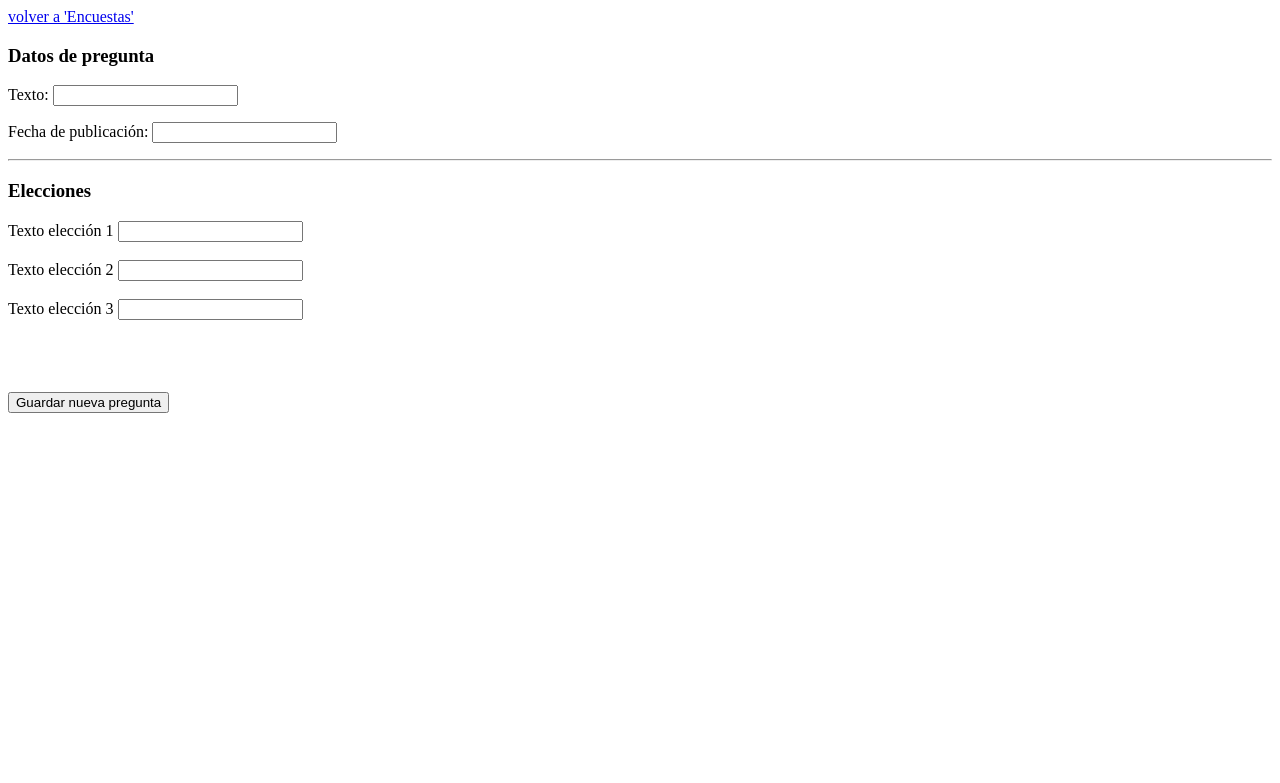
After one commit to IvanMarquezGarcia/django_tutorial, a Django app: page /encuestas/pregunta_agregar/ in a window 1280 px wide. The commit adds this page. Shown: the top 783 px of the page. Run offline with Django 4.2, Linux system fonts and the light colour scheme.

Commit message:
Mejora agregada

```diff
--- a/mysite/encuestas/models.py
+++ b/mysite/encuestas/models.py
@@ -26,7 +26,6 @@ class Pregunta(models.Model):
 		ordering = ['-fec_pub']
 
 
-
 class Eleccion(models.Model):
 	pregunta = models.ForeignKey(Pregunta, on_delete=models.CASCADE)
 	texto = models.CharField(max_length = 200)
--- a/mysite/encuestas/templates/encuestas/genericas/detalles.html
+++ b/mysite/encuestas/templates/encuestas/genericas/detalles.html
@@ -1,5 +1,6 @@
-<p><a href="{% url 'encuestas:encuestas' %}">volver a 'Encuestas'</a></p>
-<p><a href="{% url 'encuestas:resultados' pregunta.id %}">resultados</a></p>
+<a href="{% url 'encuestas:encuestas' %}">volver a 'Encuestas'</a><br><br>
+<a href="{% url 'encuestas:resultados' pregunta.id %}">resultados</a><br><br>
+<a href="{% url 'encuestas:eleccion_agregar' pregunta.id %}">agregar elecci&oacute;n</a><br><br>
 <!--
 <h1>Pregunta '{{ pregunta.texto }}'</h1>
 
--- a/mysite/encuestas/templates/encuestas/genericas/index_app.html
+++ b/mysite/encuestas/templates/encuestas/genericas/index_app.html
@@ -3,7 +3,8 @@
 <link rel="stylesheet" type"text/css" href="{% static 'encuestas/style.css' %}">
 
 <h1>{{ titulo }}</h1>
-
+<!-- añadido como mejora de Django Tutorial -->
+<p>&nbsp &nbsp &nbsp <a href = "{% url 'encuestas:pregunta_agregar' %}">Agregar pregunta</a></p>
 
 {% if lista %}
 	<ul>
--- /dev/null
+++ b/mysite/encuestas/templates/encuestas/genericas/pregunta_agregar.html
@@ -0,0 +1,30 @@
+<html>
+	<head>
+		<title>Agregar Pregunta</title>
+	</head>
+
+	<body>
+		<p><a href="{% url 'encuestas:encuestas' %}">volver a 'Encuestas'</a></p>
+
+		<form method = "post">{% csrf_token %}
+			<h3>Datos de pregunta</h3>
+			{{ form.as_p }}
+			<hr>
+			<h3>Elecciones</h3>
+			<label for = "texto_eleccion1">Texto elección 1</label>
+			<input type = "text" name = "texto_eleccion1">
+			<br><br>
+
+			<label for = "texto_eleccion2">Texto elección 2</label>
+			<input type = "text" name = "texto_eleccion2">
+			<br><br>
+
+			<label for = "texto_eleccion3">Texto elección 3</label>
+			<input type = "text" name = "texto_eleccion3">
+			<br><br>
+
+			<br><br><br>
+			<input type = "submit" value = "Guardar nueva pregunta">
+		</form>
+	</body>
+</html>
--- a/mysite/encuestas/urls.py
+++ b/mysite/encuestas/urls.py
@@ -9,7 +9,9 @@ urlpatterns = [
 	path('', views.portal, name = 'portal'), 	# esto debería estar en la app de login, pero no tengo
 	path('portal/', views.portal, name = 'portal'), # esto debería estar en la app de login, pero no tengo
 	path('encuestas/',  views.IndexView.as_view(), name = 'encuestas'),
+	path('encuestas/pregunta_agregar/', views.AgregarPreguntaView.as_view(), name = 'pregunta_agregar'), # agregado como mejora de Django Tutorial
 	path('encuestas/<int:pk>/', views.DetailView.as_view(), name = 'detalles'),
+	path('encuestas/<int:pk>/eleccion_agregar/', views.AgregarEleccionView.as_view(), name = 'eleccion_agregar'), # agregado como mejora de Django Tutorial
 	path('encuestas/<int:pk>/resultados/', views.ResultsView.as_view(), name = 'resultados'),
 	path('encuestas/<int:id_pregunta>/votar/', views.votar, name = 'votar'), # esta de momento no es genérica porque no es similar
 ]
--- a/mysite/encuestas/views.py
+++ b/mysite/encuestas/views.py
@@ -2,7 +2,7 @@ from django.shortcuts import render, get_object_or_404
 
 from django.http import HttpResponse, HttpResponseRedirect
 
-from django.urls import reverse
+from django.urls import reverse, reverse_lazy
 
 from encuestas.models import Pregunta, Eleccion
 
@@ -16,11 +16,10 @@ from django.utils import timezone
 
 # Create your views here.
 #	-- VISTAS GENÉRICAS --
-def portal(request): # probar y borrar
+def portal(request):
 	ultimas_cinco_preguntas = Pregunta.objects.order_by('-fec_pub')[:5]
 	context = {'ultimas_cinco_preguntas': ultimas_cinco_preguntas, 'titulo': 'Inicio del sitio', 'app_name': 'portal'}
 	return render(request, 'encuestas/portal.html', context)
-
 
 class IndexView(generic.ListView):
 #	template_name = 'encuestas/genericas/index_app.html'
@@ -51,6 +50,49 @@ class DetailView(generic.DetailView):
 class ResultsView(generic.DetailView):
 	model = Pregunta
 	template_name = 'encuestas/genericas/resultados.html'
+
+# agregado como mejora de Django Tutorial
+class AgregarPreguntaView(generic.CreateView):
+	model = Pregunta
+	fields = ['texto', 'fec_pub']
+	template_name_suffix = '_agregar'
+	template_name = 'encuestas/genericas/pregunta_agregar.html'
+
+	def get_success_url(self):
+        	return reverse('encuestas:encuestas', kwargs={})
+
+	def post(self, request, *args, **kwargs):
+		pregunta = Pregunta(texto = request.POST.get("texto"), fec_pub = request.POST.get("fec_pub"))
+		pregunta.save()
+		pregunta.eleccion_set.create(texto = request.POST.get("texto_eleccion1"), votos = 0)
+		pregunta.eleccion_set.create(texto = request.POST.get("texto_eleccion2"), votos = 0)
+		pregunta.eleccion_set.create(texto = request.POST.get("texto_eleccion3"), votos = 0)
+		return HttpResponseRedirect(reverse_lazy('encuestas:encuestas'))
+
+# agregado como mejora de Django Tutorial
+class AgregarEleccionView(generic.CreateView):
+	model = Eleccion
+	fields = ['texto', 'votos']
+	template_name_suffix = '_agregar'
+	template_name = 'encuestas/genericas/eleccion_agregar.html'
+
+	def get_context_data(self, **kwargs):
+		context = super().get_context_data(**kwargs)
+		context['pregunta'] = Pregunta.objects.get(pk = self.kwargs['pk'])
+		return context
+
+	def get_success_url(self):
+		return reverse('encuestas:detalles', self.kwargs.get('pk'))
+
+	def post(self, request, *args, **kwargs):
+		pregunta = Pregunta.objects.get(pk = self.kwargs.get('pk'))
+		pregunta.eleccion_set.create(texto = request.POST.get("texto"), votos = request.POST.get("votos"))
+		pregunta.save()
+#		return HttpResponseRedirect(reverse('encuestas:detalles', args=[pregunta.pk]))
+#		return HttpResponseRedirect(reverse('encuestas:detalles', kargs={'id_pregunta': pregunta.pk}))
+#		return HttpResponseRedirect(reverse('encuestas:detalles', args=[self.pk]))
+		return HttpResponseRedirect(reverse('encuestas:detalles', args=(self.kwargs.get('pk'),)))
+#		return HttpResponseRedirect(reverse('encuestas:detalles', args=[str(self.pk)]))'''
 
 def votar(request, id_pregunta):
 	pregunta = get_object_or_404(Pregunta, pk = id_pregunta)
```
Also changed, not shown: mysite/encuestas/templates/encuestas/genericas/eleccion_agregar.html (added, +26 -0 lines), mysite/encuestas/tests.py (+16 -1 lines).
